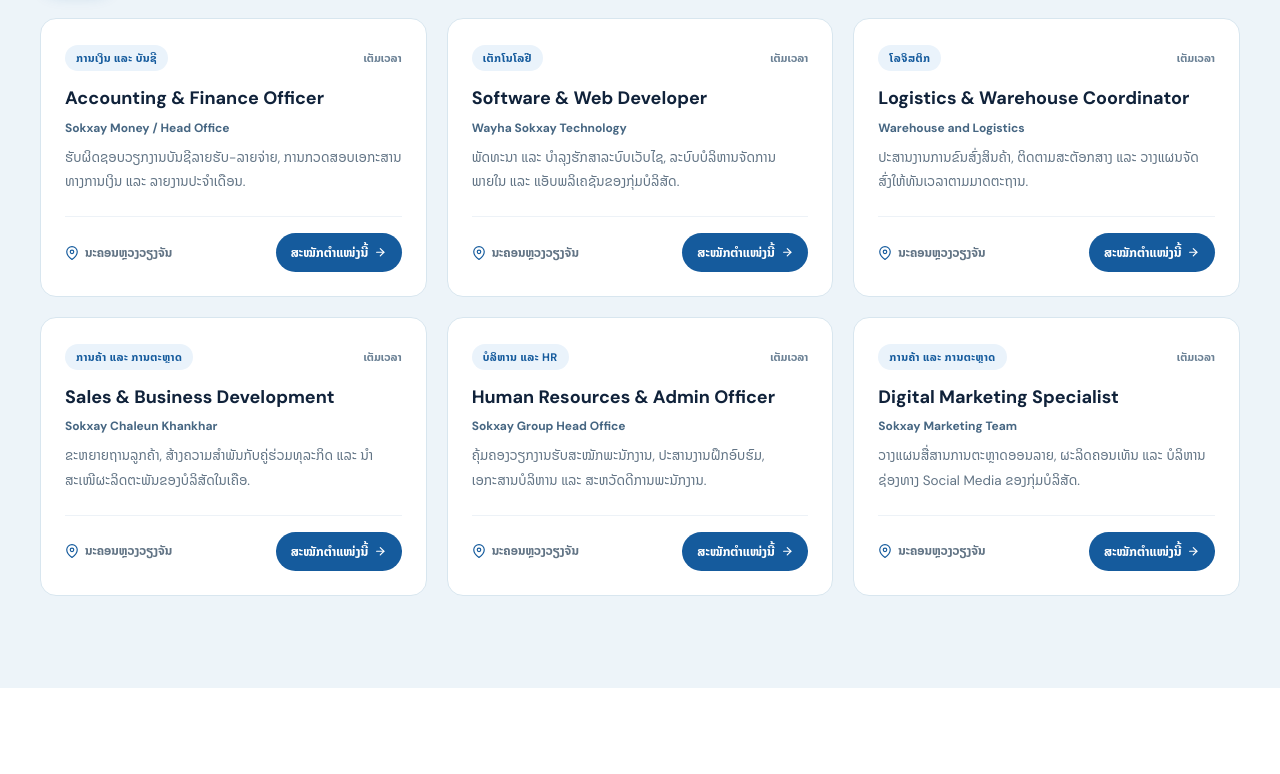
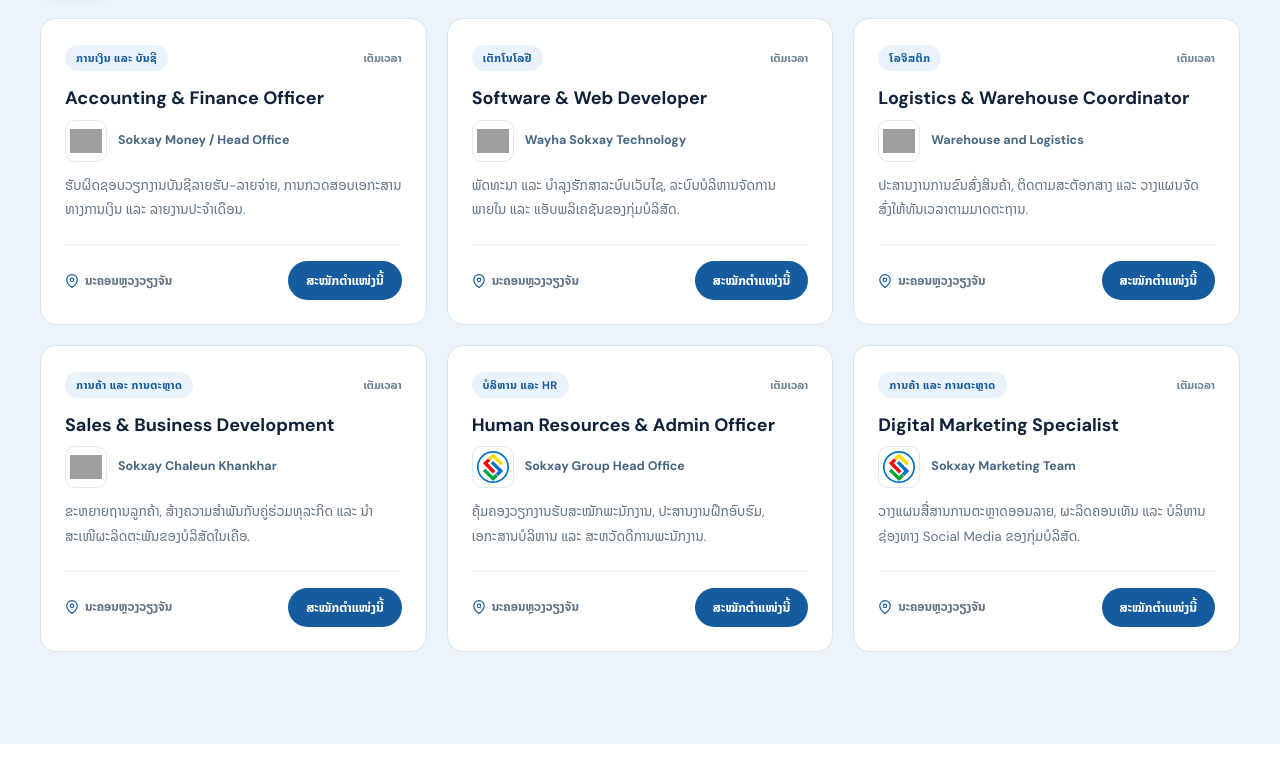
Before and after one commit to Jimgit321/sokxay-landing-page, a plain HTML site: page careers.html in a window 1280 px wide. Shown: the part 1180-1954 px from the top of the page. Drawn offline with Linux system fonts and the light colour scheme; grey boxes are pictures that could not be loaded.

Commit message:
style(careers): add company logos on job cards and remove icons from apply buttons

```diff
--- a/careers.css
+++ b/careers.css
@@ -235,11 +235,38 @@
   color: var(--car-navy);
 }
 
+.job-company {
+  display: flex;
+  align-items: center;
+  gap: 11px;
+  margin-bottom: 12px;
+}
+
+.job-logo {
+  width: 42px;
+  height: 42px;
+  border-radius: 10px;
+  border: 1px solid #e1ebf2;
+  background: #ffffff;
+  padding: 4px;
+  display: grid;
+  place-items: center;
+  flex-shrink: 0;
+  overflow: hidden;
+}
+
+.job-logo img {
+  width: 100%;
+  height: 100%;
+  object-fit: contain;
+  display: block;
+}
+
 .job-unit {
-  font-size: 12px;
+  font-size: 12.5px;
   font-weight: 700;
   color: #466682;
-  margin-bottom: 10px;
+  line-height: 1.4;
 }
 
 .job-desc {
@@ -278,11 +305,11 @@
 .job-apply-btn {
   display: inline-flex;
   align-items: center;
-  gap: 6px;
+  justify-content: center;
   border: none;
   background: #155b9d;
   color: #ffffff;
-  padding: 9px 15px;
+  padding: 9px 18px;
   border-radius: 100px;
   font-family: inherit;
   font-size: 12.5px;
--- a/careers.html
+++ b/careers.html
@@ -62,66 +62,66 @@
         <article class="job-card" data-dept="finance">
           <div class="job-top"><span class="job-dept" data-c-i18n="car.fFinance">ການເງິນ ແລະ ບັນຊີ</span><span class="job-type" data-c-i18n="car.fullTime">ເຕັມເວລາ</span></div>
           <h3>Accounting &amp; Finance Officer</h3>
-          <div class="job-unit">Sokxay Money / Head Office</div>
+          <div class="job-company"><div class="job-logo"><img src="https://pub-448e4b0989204907861531fde31f0576.r2.dev/wp-content/uploads/2025/03/logo-SokxayMoney-400x400.webp" alt="Sokxay Money" loading="lazy" onerror="this.onerror=null;this.src='assets/sokxay-emblem.svg'"></div><div class="job-unit">Sokxay Money / Head Office</div></div>
           <p class="job-desc">ຮັບຜິດຊອບວຽກງານບັນຊີລາຍຮັບ-ລາຍຈ່າຍ, ການກວດສອບເອກະສານທາງການເງິນ ແລະ ລາຍງານປະຈຳເດືອນ.</p>
           <div class="job-meta">
             <span class="job-location"><svg viewBox="0 0 24 24" fill="none" stroke="currentColor" stroke-width="2" stroke-linecap="round" stroke-linejoin="round" aria-hidden="true"><path d="M21 10c0 7-9 13-9 13s-9-6-9-13a9 9 0 0 1 18 0z"></path><circle cx="12" cy="10" r="3"></circle></svg><span data-c-i18n="car.locVte">ນະຄອນຫຼວງວຽງຈັນ</span></span>
-            <button type="button" class="job-apply-btn" data-role="Accounting &amp; Finance Officer"><span data-c-i18n="car.applyBtn">ສະໝັກຕຳແໜ່ງນີ້</span> <svg class="ui-arrow" viewBox="0 0 24 24" fill="none" stroke="currentColor" stroke-width="2.2" stroke-linecap="round" stroke-linejoin="round" aria-hidden="true"><line x1="5" y1="12" x2="19" y2="12"></line><polyline points="12 5 19 12 12 19"></polyline></svg></button>
+            <button type="button" class="job-apply-btn" data-role="Accounting &amp; Finance Officer"><span data-c-i18n="car.applyBtn">ສະໝັກຕຳແໜ່ງນີ້</span></button>
           </div>
         </article>
 
         <article class="job-card" data-dept="technology">
           <div class="job-top"><span class="job-dept" data-c-i18n="car.fTech">ເຕັກໂນໂລຢີ</span><span class="job-type" data-c-i18n="car.fullTime">ເຕັມເວລາ</span></div>
           <h3>Software &amp; Web Developer</h3>
-          <div class="job-unit">Wayha Sokxay Technology</div>
+          <div class="job-company"><div class="job-logo"><img src="https://pub-448e4b0989204907861531fde31f0576.r2.dev/wp-content/uploads/2025/03/366251442_756634563139766_8637715937923531183_n-768x780.webp" alt="Wayha Sokxay Technology" loading="lazy" onerror="this.onerror=null;this.src='assets/sokxay-emblem.svg'"></div><div class="job-unit">Wayha Sokxay Technology</div></div>
           <p class="job-desc">ພັດທະນາ ແລະ ບຳລຸງຮັກສາລະບົບເວັບໄຊ, ລະບົບບໍລິຫານຈັດການພາຍໃນ ແລະ ແອັບພລິເຄຊັນຂອງກຸ່ມບໍລິສັດ.</p>
           <div class="job-meta">
             <span class="job-location"><svg viewBox="0 0 24 24" fill="none" stroke="currentColor" stroke-width="2" stroke-linecap="round" stroke-linejoin="round" aria-hidden="true"><path d="M21 10c0 7-9 13-9 13s-9-6-9-13a9 9 0 0 1 18 0z"></path><circle cx="12" cy="10" r="3"></circle></svg><span data-c-i18n="car.locVte">ນະຄອນຫຼວງວຽງຈັນ</span></span>
-            <button type="button" class="job-apply-btn" data-role="Software &amp; Web Developer"><span data-c-i18n="car.applyBtn">ສະໝັກຕຳແໜ່ງນີ້</span> <svg class="ui-arrow" viewBox="0 0 24 24" fill="none" stroke="currentColor" stroke-width="2.2" stroke-linecap="round" stroke-linejoin="round" aria-hidden="true"><line x1="5" y1="12" x2="19" y2="12"></line><polyline points="12 5 19 12 12 19"></polyline></svg></button>
+            <button type="button" class="job-apply-btn" data-role="Software &amp; Web Developer"><span data-c-i18n="car.applyBtn">ສະໝັກຕຳແໜ່ງນີ້</span></button>
           </div>
         </article>
 
         <article class="job-card" data-dept="logistics">
           <div class="job-top"><span class="job-dept" data-c-i18n="car.fLogistics">ໂລຈິສຕິກ</span><span class="job-type" data-c-i18n="car.fullTime">ເຕັມເວລາ</span></div>
           <h3>Logistics &amp; Warehouse Coordinator</h3>
-          <div class="job-unit">Warehouse and Logistics</div>
+          <div class="job-company"><div class="job-logo"><img src="https://pub-448e4b0989204907861531fde31f0576.r2.dev/wp-content/uploads/2025/03/03-01-768x489.webp" alt="Warehouse and Logistics" loading="lazy" onerror="this.onerror=null;this.src='assets/sokxay-emblem.svg'"></div><div class="job-unit">Warehouse and Logistics</div></div>
           <p class="job-desc">ປະສານງານການຂົນສົ່ງສິນຄ້າ, ຕິດຕາມສະຕັອກສາງ ແລະ ວາງແຜນຈັດສົ່ງໃຫ້ທັນເວລາຕາມມາດຕະຖານ.</p>
           <div class="job-meta">
             <span class="job-location"><svg viewBox="0 0 24 24" fill="none" stroke="currentColor" stroke-width="2" stroke-linecap="round" stroke-linejoin="round" aria-hidden="true"><path d="M21 10c0 7-9 13-9 13s-9-6-9-13a9 9 0 0 1 18 0z"></path><circle cx="12" cy="10" r="3"></circle></svg><span data-c-i18n="car.locVte">ນະຄອນຫຼວງວຽງຈັນ</span></span>
-            <button type="button" class="job-apply-btn" data-role="Logistics &amp; Warehouse Coordinator"><span data-c-i18n="car.applyBtn">ສະໝັກຕຳແໜ່ງນີ້</span> <svg class="ui-arrow" viewBox="0 0 24 24" fill="none" stroke="currentColor" stroke-width="2.2" stroke-linecap="round" stroke-linejoin="round" aria-hidden="true"><line x1="5" y1="12" x2="19" y2="12"></line><polyline points="12 5 19 12 12 19"></polyline></svg></button>
+            <button type="button" class="job-apply-btn" data-role="Logistics &amp; Warehouse Coordinator"><span data-c-i18n="car.applyBtn">ສະໝັກຕຳແໜ່ງນີ້</span></button>
           </div>
         </article>
 
         <article class="job-card" data-dept="trade">
           <div class="job-top"><span class="job-dept" data-c-i18n="car.fTrade">ການຄ້າ ແລະ ການຕະຫຼາດ</span><span class="job-type" data-c-i18n="car.fullTime">ເຕັມເວລາ</span></div>
           <h3>Sales &amp; Business Development</h3>
-          <div class="job-unit">Sokxay Chaleun Khankhar</div>
+          <div class="job-company"><div class="job-logo"><img src="https://pub-448e4b0989204907861531fde31f0576.r2.dev/wp-content/uploads/2025/03/301918915_787439625691318_3320375112901569952_n-768x768.webp" alt="Sokxay Chaleun Khankhar" loading="lazy" onerror="this.onerror=null;this.src='assets/sokxay-emblem.svg'"></div><div class="job-unit">Sokxay Chaleun Khankhar</div></div>
           <p class="job-desc">ຂະຫຍາຍຖານລູກຄ້າ, ສ້າງຄວາມສຳພັນກັບຄູ່ຮ່ວມທຸລະກິດ ແລະ ນຳສະເໜີຜະລິດຕະພັນຂອງບໍລິສັດໃນເຄືອ.</p>
           <div class="job-meta">
             <span class="job-location"><svg viewBox="0 0 24 24" fill="none" stroke="currentColor" stroke-width="2" stroke-linecap="round" stroke-linejoin="round" aria-hidden="true"><path d="M21 10c0 7-9 13-9 13s-9-6-9-13a9 9 0 0 1 18 0z"></path><circle cx="12" cy="10" r="3"></circle></svg><span data-c-i18n="car.locVte">ນະຄອນຫຼວງວຽງຈັນ</span></span>
-            <button type="button" class="job-apply-btn" data-role="Sales &amp; Business Development"><span data-c-i18n="car.applyBtn">ສະໝັກຕຳແໜ່ງນີ້</span> <svg class="ui-arrow" viewBox="0 0 24 24" fill="none" stroke="currentColor" stroke-width="2.2" stroke-linecap="round" stroke-linejoin="round" aria-hidden="true"><line x1="5" y1="12" x2="19" y2="12"></line><polyline points="12 5 19 12 12 19"></polyline></svg></button>
+            <button type="button" class="job-apply-btn" data-role="Sales &amp; Business Development"><span data-c-i18n="car.applyBtn">ສະໝັກຕຳແໜ່ງນີ້</span></button>
           </div>
         </article>
 
         <article class="job-card" data-dept="hr">
           <div class="job-top"><span class="job-dept" data-c-i18n="car.fHr">ບໍລິຫານ ແລະ HR</span><span class="job-type" data-c-i18n="car.fullTime">ເຕັມເວລາ</span></div>
           <h3>Human Resources &amp; Admin Officer</h3>
-          <div class="job-unit">Sokxay Group Head Office</div>
+          <div class="job-company"><div class="job-logo"><img src="assets/sokxay-emblem.svg" alt="Sokxay Group Head Office" loading="lazy"></div><div class="job-unit">Sokxay Group Head Office</div></div>
           <p class="job-desc">ຄຸ້ມຄອງວຽກງານຮັບສະໝັກພະນັກງານ, ປະສານງານຝຶກອົບຮົມ, ເອກະສານບໍລິຫານ ແລະ ສະຫວັດດີການພະນັກງານ.</p>
           <div class="job-meta">
             <span class="job-location"><svg viewBox="0 0 24 24" fill="none" stroke="currentColor" stroke-width="2" stroke-linecap="round" stroke-linejoin="round" aria-hidden="true"><path d="M21 10c0 7-9 13-9 13s-9-6-9-13a9 9 0 0 1 18 0z"></path><circle cx="12" cy="10" r="3"></circle></svg><span data-c-i18n="car.locVte">ນະຄອນຫຼວງວຽງຈັນ</span></span>
-            <button type="button" class="job-apply-btn" data-role="Human Resources &amp; Admin Officer"><span data-c-i18n="car.applyBtn">ສະໝັກຕຳແໜ່ງນີ້</span> <svg class="ui-arrow" viewBox="0 0 24 24" fill="none" stroke="currentColor" stroke-width="2.2" stroke-linecap="round" stroke-linejoin="round" aria-hidden="true"><line x1="5" y1="12" x2="19" y2="12"></line><polyline points="12 5 19 12 12 19"></polyline></svg></button>
+            <button type="button" class="job-apply-btn" data-role="Human Resources &amp; Admin Officer"><span data-c-i18n="car.applyBtn">ສະໝັກຕຳແໜ່ງນີ້</span></button>
           </div>
         </article>
 
         <article class="job-card" data-dept="trade">
           <div class="job-top"><span class="job-dept" data-c-i18n="car.fTrade">ການຄ້າ ແລະ ການຕະຫຼາດ</span><span class="job-type" data-c-i18n="car.fullTime">ເຕັມເວລາ</span></div>
           <h3>Digital Marketing Specialist</h3>
-          <div class="job-unit">Sokxay Marketing Team</div>
+          <div class="job-company"><div class="job-logo"><img src="assets/sokxay-emblem.svg" alt="Sokxay Marketing Team" loading="lazy"></div><div class="job-unit">Sokxay Marketing Team</div></div>
           <p class="job-desc">ວາງແຜນສື່ສານການຕະຫຼາດອອນລາຍ, ຜະລິດຄອນເທັນ ແລະ ບໍລິຫານຊ່ອງທາງ Social Media ຂອງກຸ່ມບໍລິສັດ.</p>
           <div class="job-meta">
             <span class="job-location"><svg viewBox="0 0 24 24" fill="none" stroke="currentColor" stroke-width="2" stroke-linecap="round" stroke-linejoin="round" aria-hidden="true"><path d="M21 10c0 7-9 13-9 13s-9-6-9-13a9 9 0 0 1 18 0z"></path><circle cx="12" cy="10" r="3"></circle></svg><span data-c-i18n="car.locVte">ນະຄອນຫຼວງວຽງຈັນ</span></span>
-            <button type="button" class="job-apply-btn" data-role="Digital Marketing Specialist"><span data-c-i18n="car.applyBtn">ສະໝັກຕຳແໜ່ງນີ້</span> <svg class="ui-arrow" viewBox="0 0 24 24" fill="none" stroke="currentColor" stroke-width="2.2" stroke-linecap="round" stroke-linejoin="round" aria-hidden="true"><line x1="5" y1="12" x2="19" y2="12"></line><polyline points="12 5 19 12 12 19"></polyline></svg></button>
+            <button type="button" class="job-apply-btn" data-role="Digital Marketing Specialist"><span data-c-i18n="car.applyBtn">ສະໝັກຕຳແໜ່ງນີ້</span></button>
           </div>
         </article>
       </div>
@@ -183,7 +183,6 @@
           <div class="apply-submit-row">
             <button type="submit" class="apply-submit">
               <span data-c-i18n="car.submitBtn">ສົ່ງໃບສະໝັກງານ</span>
-              <svg class="ui-arrow" viewBox="0 0 24 24" fill="none" stroke="currentColor" stroke-width="2.2" stroke-linecap="round" stroke-linejoin="round" aria-hidden="true"><line x1="5" y1="12" x2="19" y2="12"></line><polyline points="12 5 19 12 12 19"></polyline></svg>
             </button>
             <span class="apply-note" data-c-i18n="car.formNote">ຂໍ້ມູນຂອງທ່ານຈະຖືກໃຊ້ເພື່ອພິຈາລະນາຮັບສະໝັກພະນັກງານໃນກຸ່ມບໍລິສັດໂຊກໄຊ.</span>
           </div>
@@ -193,7 +192,7 @@
           <h3 data-c-i18n="car.resTitle">ບັນທຶກຂໍ້ມູນໃບສະໝັກສຳເລັດ!</h3>
           <p data-c-i18n="car.resDesc">ຂອບໃຈທີ່ສົນໃຈຮ່ວມງານກັບກຸ່ມບໍລິສັດໂຊກໄຊ. ກົດປຸ່ມລຸ່ມນີ້ເພື່ອສົ່ງຂໍ້ມູນໃບສະໝັກໄປຍັງອີເມວ HR (ຢ່າລືມແນບໄຟລ໌ CV ໃນອີເມວຫາກມີ).</p>
           <div class="apply-result-actions">
-            <a id="result-mailto" class="result-btn primary" href="mailto:info-sck@sokxaygroup.com"><span data-c-i18n="car.resMail">ເປີດອີເມວເພື່ອສົ່ງຫາ HR</span> <svg class="ui-arrow" viewBox="0 0 24 24" fill="none" stroke="currentColor" stroke-width="2.2" stroke-linecap="round" stroke-linejoin="round" aria-hidden="true"><line x1="7" y1="17" x2="17" y2="7"></line><polyline points="8 7 17 7 17 16"></polyline></svg></a>
+            <a id="result-mailto" class="result-btn primary" href="mailto:info-sck@sokxaygroup.com"><span data-c-i18n="car.resMail">ເປີດອີເມວເພື່ອສົ່ງຫາ HR</span></a>
             <button type="button" id="result-copy" class="result-btn secondary" data-c-i18n="car.resCopy">ຄັດລອກຂໍ້ມູນໃບສະໝັກ</button>
           </div>
         </div>
```
